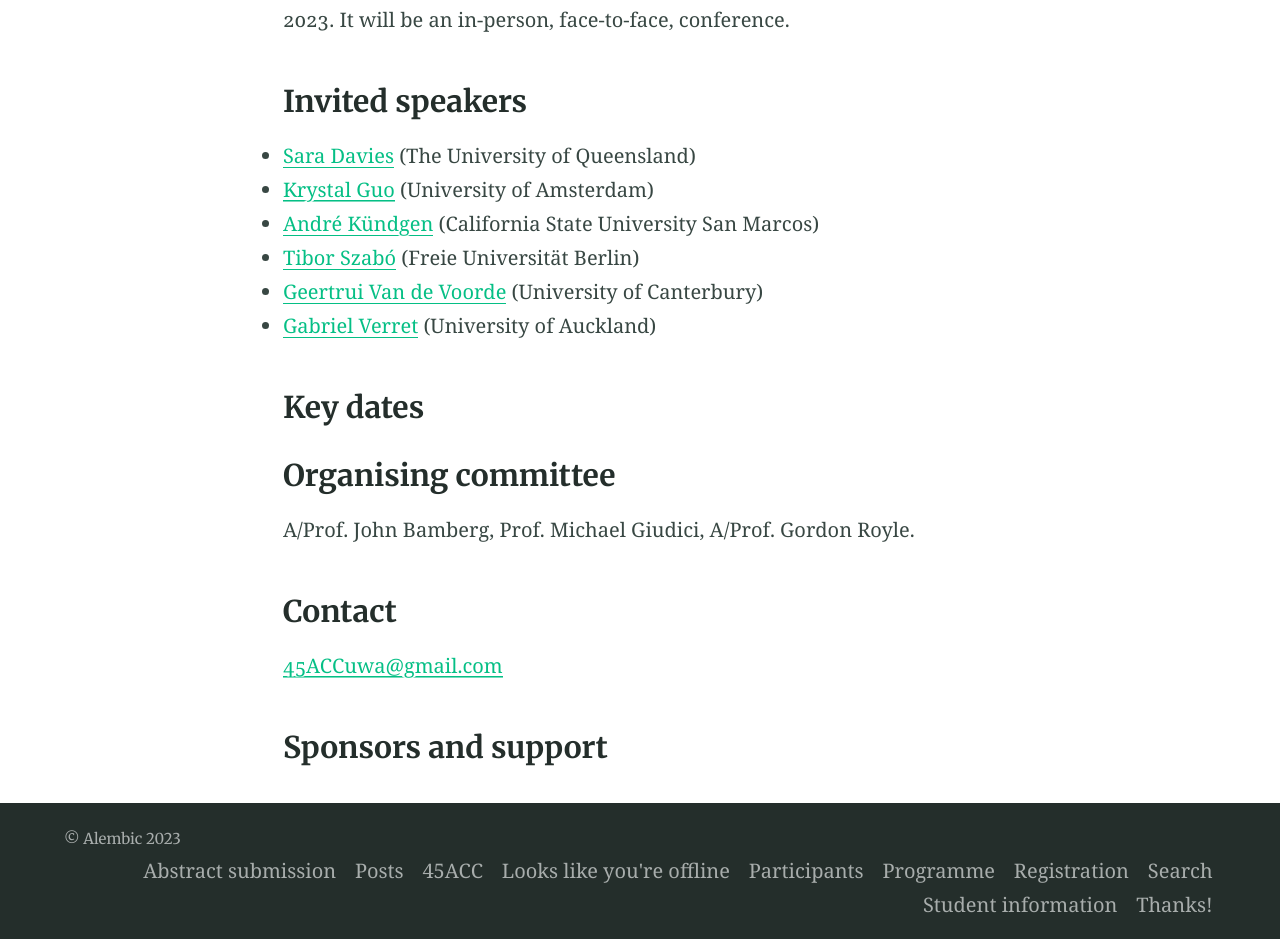
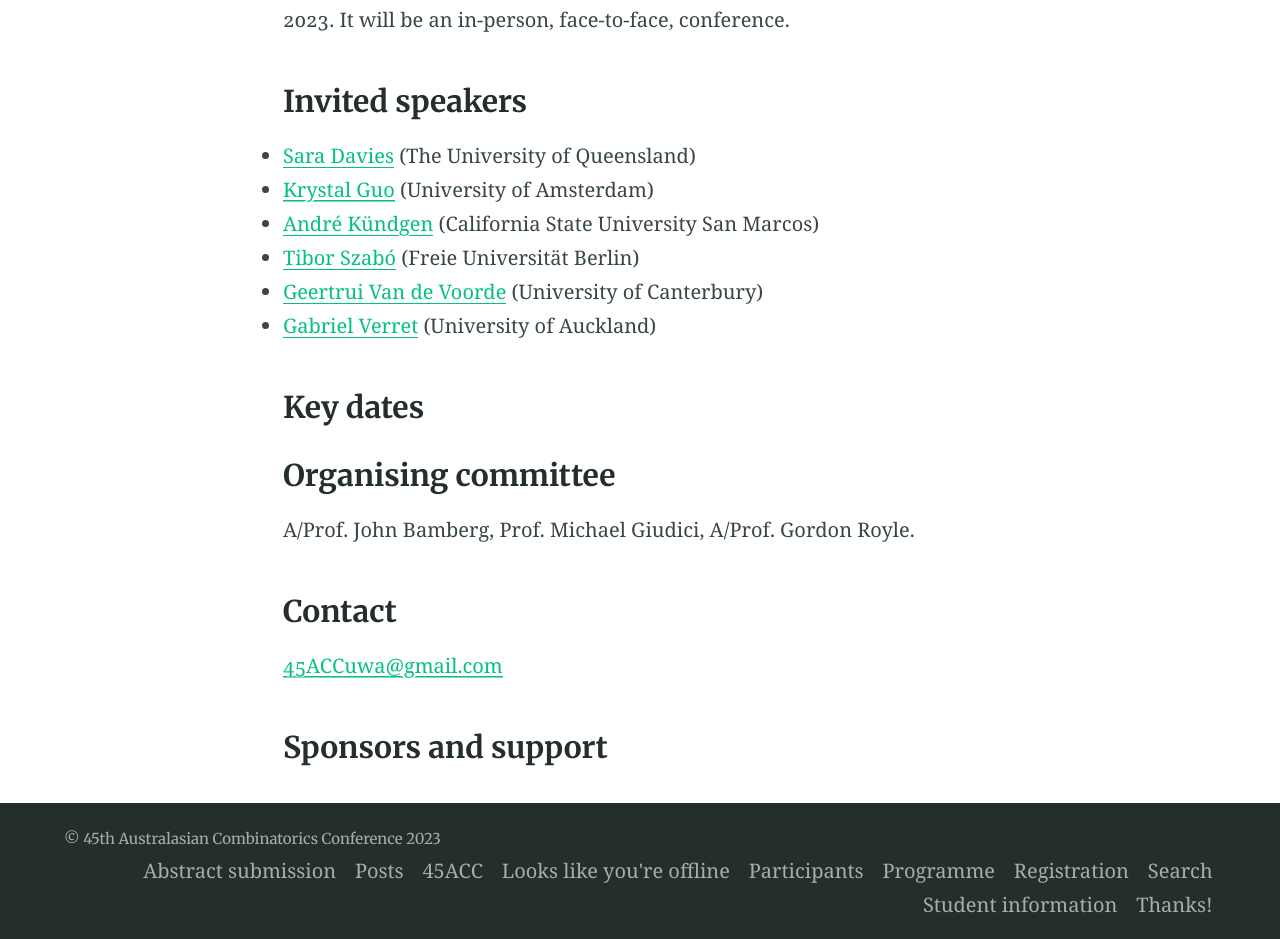
Before and after one commit to 45ACC/45ACC.github.io, a Jekyll site: the page built from index.md, in a window 1280 px wide. Shown: the part 849-1788 px from the top of the page. Built offline with Jekyll 4.4.1, drawn with Linux system fonts in a browser that asks for light colours; part of the change alters nothing that is shown.

Commit message:
Update _config.yml

```diff
--- a/_config.yml
+++ b/_config.yml
@@ -93,13 +93,13 @@ defaults:
 # 7. Site settings
 encoding: utf-8 # Make sure the encoding is right
 lang: en-GB # Set the site language
-title: "Alembic" # Site name or title, also used in jekyll-seo-tag
+title: "45th Australasian Combinatorics Conference" # Site name or title, also used in jekyll-seo-tag
 logo: "/assets/logos/logo.svg" # Site logo, also used in jekyll-seo-tag
-description: "Alembic is a starting point for Jekyll projects. Rather than starting from scratch, this boilerplate is designed to get the ball rolling immediately" # Site description and default description, also used in jekyll-seo-tag
-url: "https://alembic.darn.es" # Site url, also used in jekyll-seo-tag
+description: "The 45ACC will be hosted at The University of Western Australia" # Site description and default description, also used in jekyll-seo-tag
+url: "https://45acc.github.io" # Site url, also used in jekyll-seo-tag
 baseurl: ""
 repo: "https://github.com/daviddarnes/alembic"
-email: "me@daviddarnes.com"
+email: "45accuwa@gmail.com"
 # disqus: "alembic-1" # Blog post comments, uncomment the option and set the site ID from your Disqus account
 # date_format: "%-d %B %Y" # Blog post date formatting using placeholder formatting
 # google_analytics: ""
```
